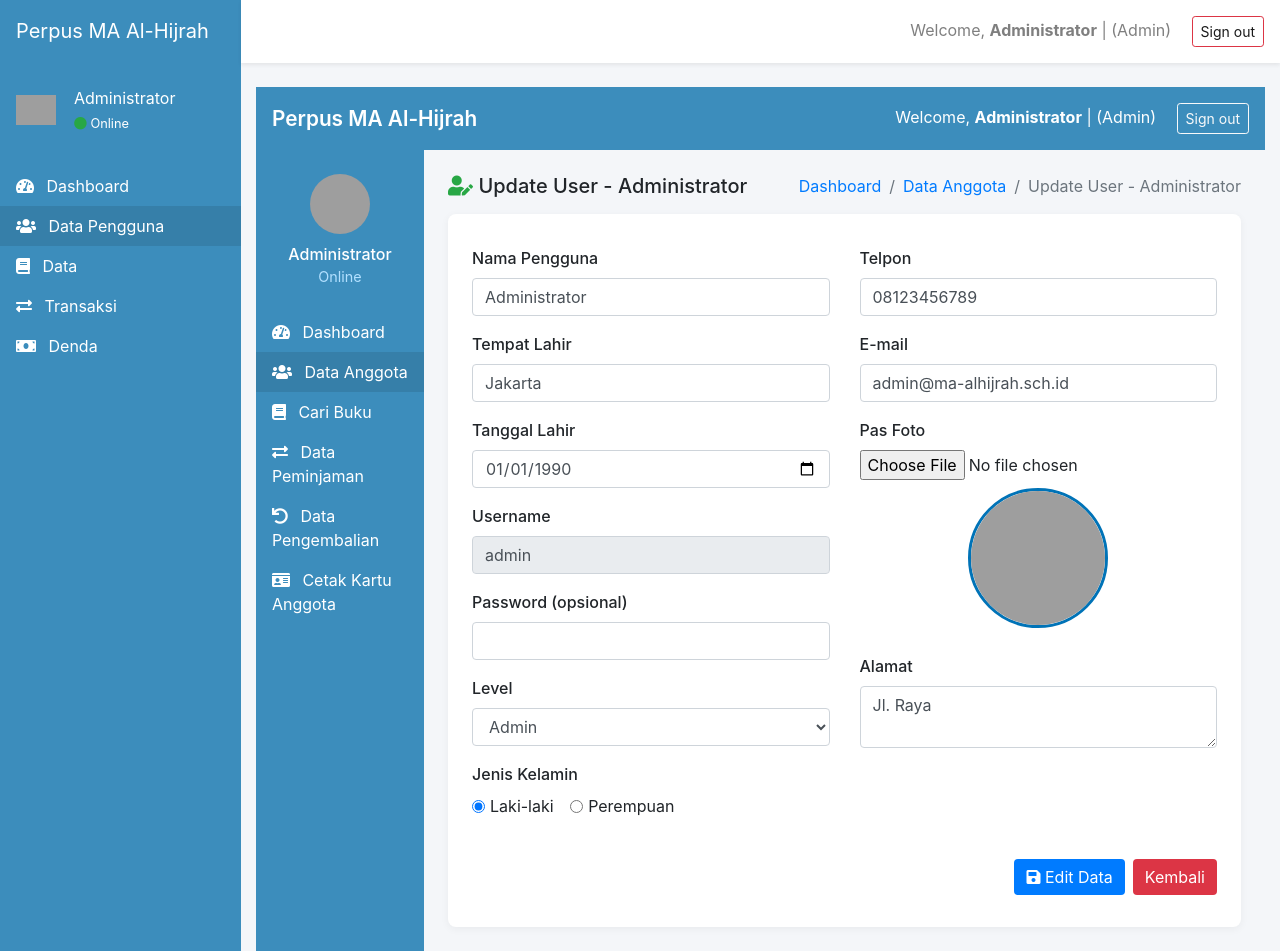
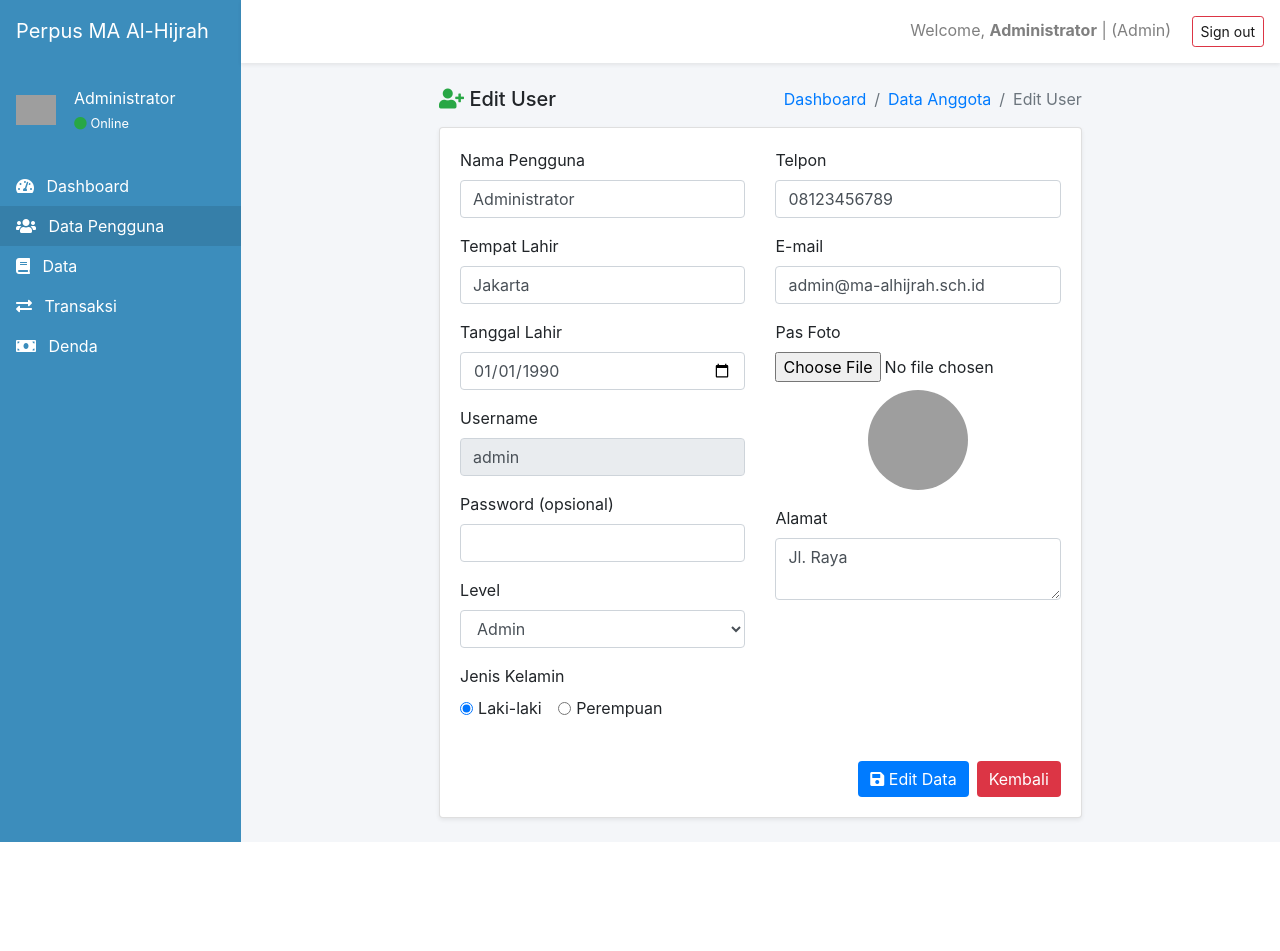
Before and after one commit to decellll/WEB-UAS-301220055, a CodeIgniter app: page /database/index.php/admin/users/edit/1 in a window 1280 px wide. After the commit the page ends 842 px from the top, so only its background shows below. Run offline with CodeIgniter, Linux system fonts and the light colour scheme; a user stored in the database is signed in; data comes from the database, SQL or seed files in the repository; grey boxes are pictures that could not be loaded.

Commit message:
Memperbaiki Tampilan Form Data Pengguna
 form tambah/edit user sudah benar-benar berada di tengah halaman, dengan card yang rapi dan responsif.
Judul dan breadcrumb di atas card, form dua kolom di desktop, satu kolom di mobile. Tidak ada double sidebar/header, dan layout tidak lagi terlalu ke kanan.

```diff
--- a/application/views/admin/users/form.php
+++ b/application/views/admin/users/form.php
@@ -53,75 +53,47 @@
 </head>
 
 <body style="background:#f4f6f9;">
-    <div class="container-fluid p-0">
-        <div class="row no-gutters">
-            <!-- Sidebar dan header bisa di-include jika sudah modular -->
-            <div class="col-12">
-                <div class="d-flex justify-content-between align-items-center p-3" style="background:#3c8dbc; color:#fff;">
-                    <div style="font-size:1.3rem;font-weight:600;">Perpus MA Al-Hijrah</div>
-                    <div>
-                        Welcome, <b><?php echo $this->session->userdata('nama'); ?></b> | (<?php echo ucfirst($this->session->userdata('level')); ?>)
-                        <a href="<?php echo site_url('auth/logout'); ?>" class="ml-3 btn btn-sm btn-outline-light">Sign out</a>
-                    </div>
-                </div>
-            </div>
-        </div>
-        <div class="row no-gutters">
-            <div class="col-md-2" style="background:#3c8dbc;min-height:100vh;">
-                <div class="text-center py-4">
-                    <img src="<?php echo isset($user['foto']) && $user['foto'] ? base_url('uploads/foto/' . $user['foto']) : 'https://ui-avatars.com/api/?name=' . urlencode($this->session->userdata('nama')) . '&background=0073b7&color=fff'; ?>" class="rounded-circle mb-2" width="60" height="60">
-                    <div style="color:#fff;font-weight:500;"> <?php echo $this->session->userdata('nama'); ?> </div>
-                    <div style="color:#b2e0ff;font-size:0.9em;">Online</div>
-                </div>
-                <ul class="nav flex-column">
-                    <li class="nav-item"><a class="nav-link" style="color:#fff;" href="<?php echo site_url('admin/dashboard'); ?>"><i class="fa fa-tachometer-alt mr-2"></i> Dashboard</a></li>
-                    <li class="nav-item"><a class="nav-link active" style="color:#fff;background:#367fa9;" href="<?php echo site_url('admin/users'); ?>"><i class="fa fa-users mr-2"></i> Data Anggota</a></li>
-                    <li class="nav-item"><a class="nav-link" style="color:#fff;" href="#"><i class="fa fa-book mr-2"></i> Cari Buku</a></li>
-                    <li class="nav-item"><a class="nav-link" style="color:#fff;" href="#"><i class="fa fa-exchange-alt mr-2"></i> Data Peminjaman</a></li>
-                    <li class="nav-item"><a class="nav-link" style="color:#fff;" href="#"><i class="fa fa-undo mr-2"></i> Data Pengembalian</a></li>
-                    <li class="nav-item"><a class="nav-link" style="color:#fff;" href="#"><i class="fa fa-id-card mr-2"></i> Cetak Kartu Anggota</a></li>
-                </ul>
-            </div>
-            <div class="col-md-10 p-4">
+    <div class="container">
+        <div class="row justify-content-center mt-4">
+            <div class="col-lg-8 mx-auto">
                 <div class="d-flex justify-content-between align-items-center mb-3">
-                    <div>
-                        <h5 class="mb-0"><i class="fa fa-user-edit text-success"></i> <?php echo ($mode == 'add' ? 'Tambah' : 'Update'); ?> User<?php if (isset($user['nama'])) echo ' - ' . $user['nama']; ?></h5>
-                    </div>
+                    <h5 class="mb-0"><i class="fa fa-user-plus text-success"></i> <?php echo ($mode == 'add' ? 'Tambah' : 'Edit'); ?> User</h5>
                     <nav aria-label="breadcrumb">
                         <ol class="breadcrumb mb-0">
                             <li class="breadcrumb-item"><a href="<?php echo site_url('admin/dashboard'); ?>">Dashboard</a></li>
                             <li class="breadcrumb-item"><a href="<?php echo site_url('admin/users'); ?>">Data Anggota</a></li>
-                            <li class="breadcrumb-item active" aria-current="page"><?php echo ($mode == 'add' ? 'Tambah' : 'Update'); ?> User<?php if (isset($user['nama'])) echo ' - ' . $user['nama']; ?></li>
+                            <li class="breadcrumb-item active" aria-current="page"><?php echo ($mode == 'add' ? 'Tambah' : 'Edit'); ?> User</li>
                         </ol>
                     </nav>
                 </div>
-                <div class="form-section">
+                <div class="card shadow-sm mb-4">
+                    <div class="card-body">
                         <?php echo validation_errors('<div class="alert alert-danger">', '</div>'); ?>
                         <form method="post" enctype="multipart/form-data">
                             <div class="row">
                                 <div class="col-md-6">
                                     <div class="form-group">
-                                    <label class="form-label">Nama Pengguna</label>
+                                        <label>Nama Pengguna</label>
                                         <input type="text" name="nama" class="form-control" value="<?php echo isset($user['nama']) ? htmlspecialchars($user['nama']) : set_value('nama'); ?>" required>
                                     </div>
                                     <div class="form-group">
-                                    <label class="form-label">Tempat Lahir</label>
+                                        <label>Tempat Lahir</label>
                                         <input type="text" name="tempat_lahir" class="form-control" value="<?php echo isset($user['tempat_lahir']) ? htmlspecialchars($user['tempat_lahir']) : set_value('tempat_lahir'); ?>">
                                     </div>
                                     <div class="form-group">
-                                    <label class="form-label">Tanggal Lahir</label>
+                                        <label>Tanggal Lahir</label>
                                         <input type="date" name="tgl_lahir" class="form-control" value="<?php echo isset($user['tgl_lahir']) ? $user['tgl_lahir'] : set_value('tgl_lahir'); ?>">
                                     </div>
                                     <div class="form-group">
-                                    <label class="form-label">Username</label>
+                                        <label>Username</label>
                                         <input type="text" name="user" class="form-control" value="<?php echo isset($user['user']) ? htmlspecialchars($user['user']) : set_value('user'); ?>" <?php echo ($mode == 'edit') ? 'readonly' : 'required'; ?>>
                                     </div>
                                     <div class="form-group">
-                                    <label class="form-label">Password (opsional)</label>
+                                        <label>Password (opsional)</label>
                                         <input type="password" name="password" class="form-control" autocomplete="new-password">
                                     </div>
                                     <div class="form-group">
-                                    <label class="form-label">Level</label>
+                                        <label>Level</label>
                                         <select name="level" class="form-control" required>
                                             <option value="">-- Pilih Level --</option>
                                             <option value="admin" <?php echo (isset($user['level']) && $user['level'] == 'admin') ? 'selected' : ''; ?>>Admin</option>
@@ -129,7 +101,7 @@
                                         </select>
                                     </div>
                                     <div class="form-group">
-                                    <label class="form-label">Jenis Kelamin</label><br>
+                                        <label>Jenis Kelamin</label><br>
                                         <div class="form-check form-check-inline">
                                             <input class="form-check-input" type="radio" name="jenis_kelamin" id="jk1" value="Laki-laki" <?php echo (isset($user['jenis_kelamin']) && $user['jenis_kelamin'] == 'Laki-laki') ? 'checked' : ''; ?>>
                                             <label class="form-check-label" for="jk1">Laki-laki</label>
@@ -142,26 +114,26 @@
                                 </div>
                                 <div class="col-md-6">
                                     <div class="form-group">
-                                    <label class="form-label">Telpon</label>
+                                        <label>Telpon</label>
                                         <input type="text" name="telpon" class="form-control" value="<?php echo isset($user['telpon']) ? htmlspecialchars($user['telpon']) : set_value('telpon'); ?>">
                                     </div>
                                     <div class="form-group">
-                                    <label class="form-label">E-mail</label>
+                                        <label>E-mail</label>
                                         <input type="email" name="email" class="form-control" value="<?php echo isset($user['email']) ? htmlspecialchars($user['email']) : set_value('email'); ?>" required>
                                     </div>
                                     <div class="form-group">
-                                    <label class="form-label">Pas Foto</label>
+                                        <label>Pas Foto</label>
                                         <input type="file" name="foto" class="form-control-file mb-2">
-                                    <div class="profile-preview">
+                                        <div class="text-center">
                                             <?php if (isset($user['foto']) && $user['foto']): ?>
-                                            <img src="<?php echo base_url('uploads/foto/' . $user['foto']); ?>" alt="Foto Profil">
+                                                <img src="<?php echo base_url('uploads/foto/' . $user['foto']); ?>" alt="Foto Profil" class="rounded-circle" style="width:100px;height:100px;object-fit:cover;">
                                             <?php else: ?>
-                                            <img src="https://ui-avatars.com/api/?name=<?php echo urlencode($user['nama'] ?? 'User'); ?>&background=0073b7&color=fff" alt="Foto Profil">
+                                                <img src="https://ui-avatars.com/api/?name=<?php echo urlencode($user['nama'] ?? 'User'); ?>&background=0073b7&color=fff" alt="Foto Profil" class="rounded-circle" style="width:100px;height:100px;object-fit:cover;">
                                             <?php endif; ?>
                                         </div>
                                     </div>
                                     <div class="form-group">
-                                    <label class="form-label">Alamat</label>
+                                        <label>Alamat</label>
                                         <textarea name="alamat" class="form-control" rows="2"><?php echo isset($user['alamat']) ? htmlspecialchars($user['alamat']) : set_value('alamat'); ?></textarea>
                                     </div>
                                 </div>
@@ -175,6 +147,7 @@
                 </div>
             </div>
         </div>
+    </div>
 </body>
 
 </html>
```
Lines whose indentation alone changed are shown as unchanged.
